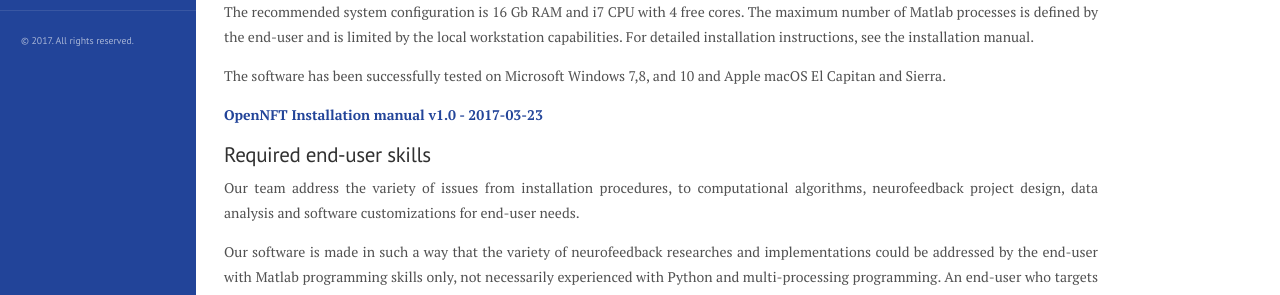
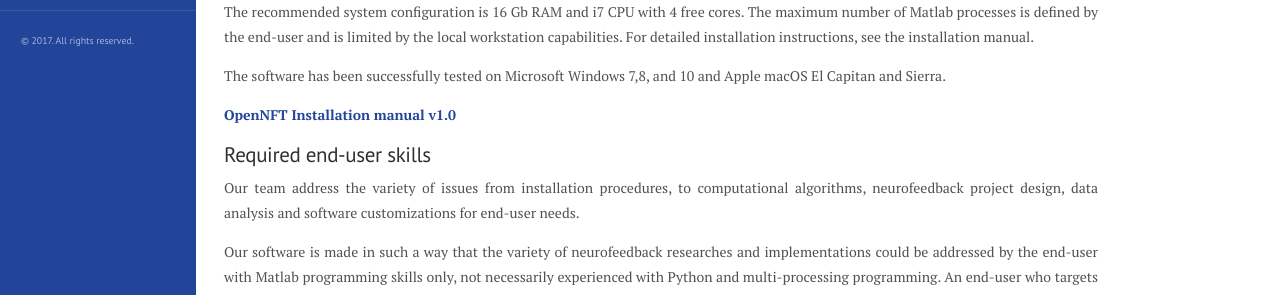
Before and after one commit to OpenNFT/opennft.github.io, a Jekyll site: the page built from 40_Installation.md, in a window 1280 px wide. Shown: the part 316-611 px from the top of the page. Built offline with Jekyll 4.4.1, drawn with Linux system fonts in a browser that asks for light colours.

Commit message:
Added new manual version.

```diff
--- a/40_Installation.md
+++ b/40_Installation.md
@@ -11,7 +11,7 @@
 
 The software has been successfully tested on Microsoft Windows 7,8, and 10 and Apple macOS El Capitan and Sierra.
 
-**[OpenNFT Installation manual v1.0 - 2017-03-23](https://github.com/OpenNFT/opennft.github.io/blob/master/OpenNFT_Manual_2017-03-23.pdf)**
+**[OpenNFT Installation manual v1.0](https://github.com/OpenNFT/opennft.github.io/blob/master/OpenNFT_Manual_v1.0.pdf)**
 
 
 
```
Also changed, not shown: 3 other files.
